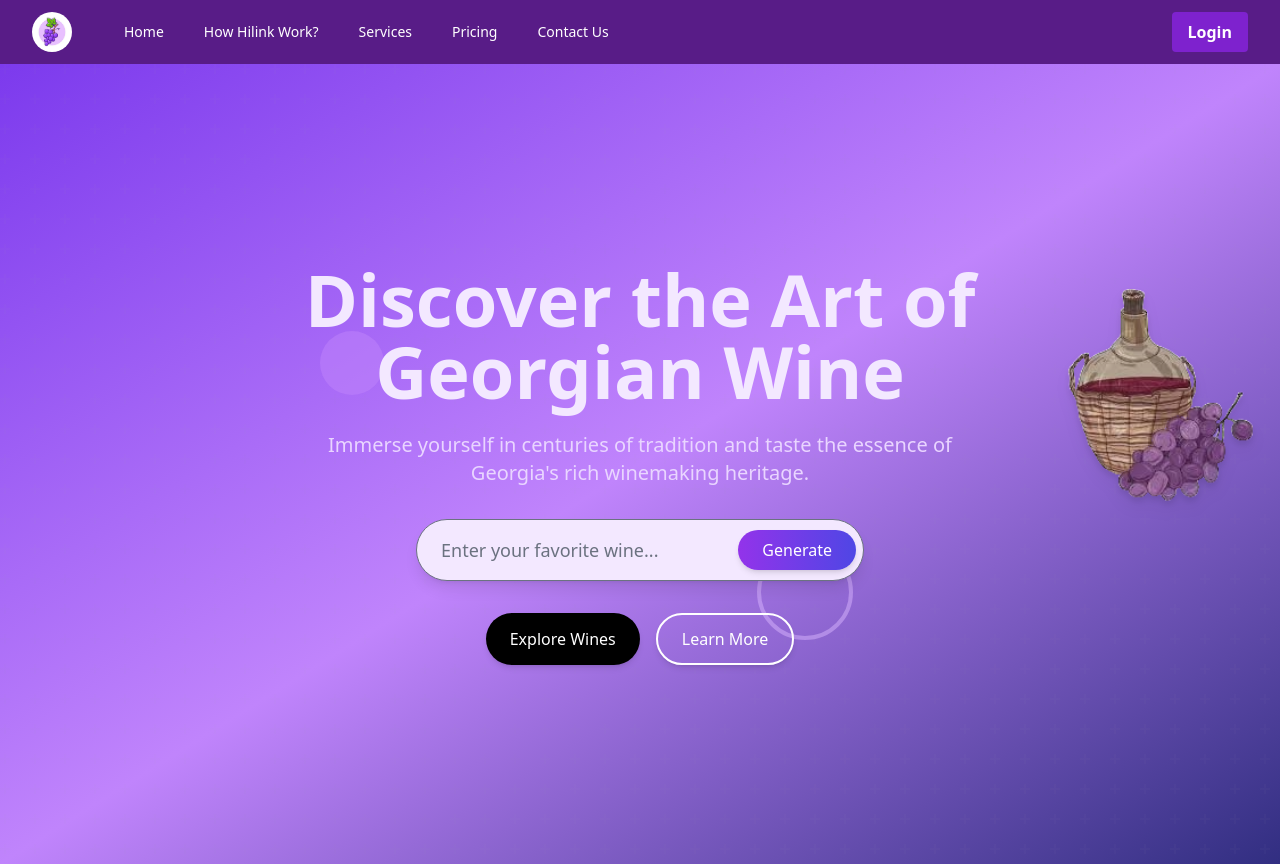
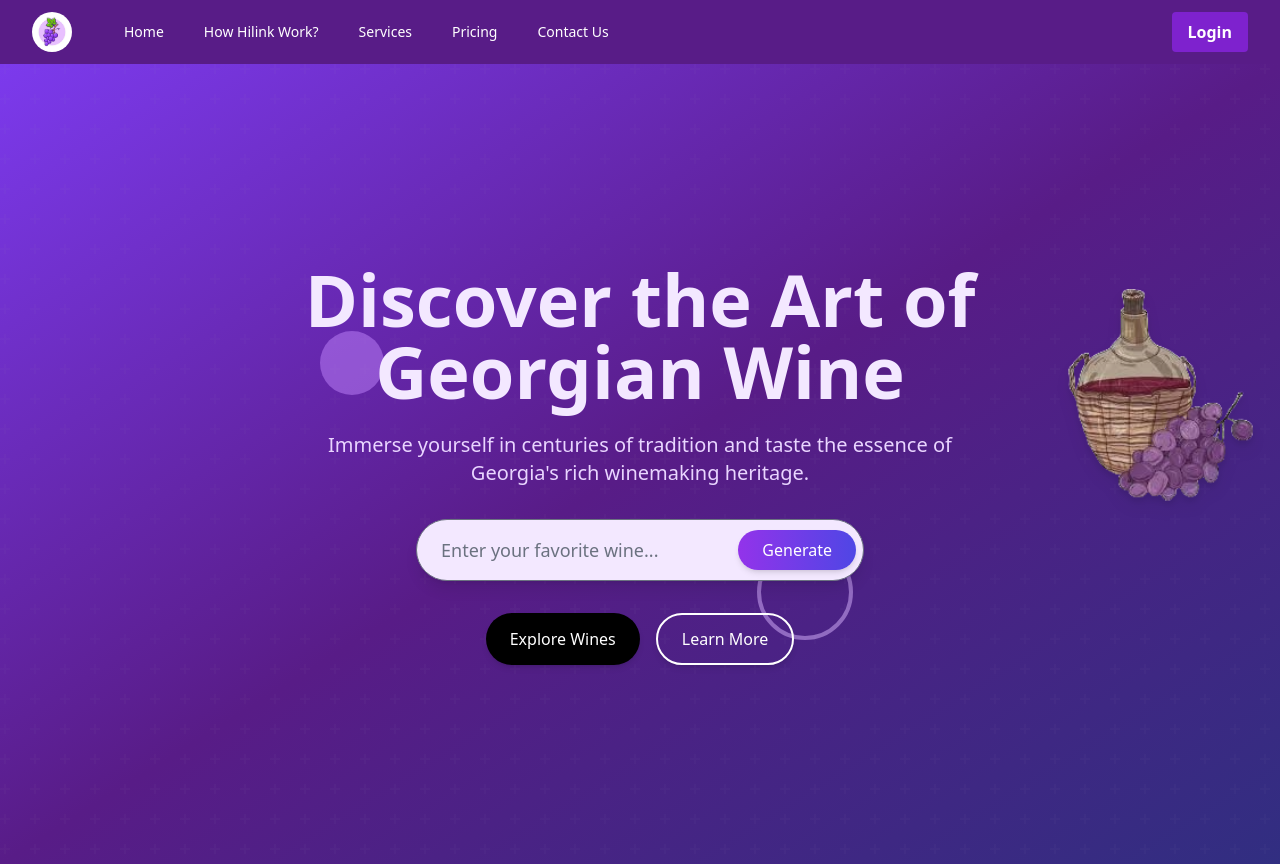
Before and after one commit to Matheus-The-one/ToastGen, a Next.js app in the folder toastgen/: page / in a window 1280 px wide. Built offline with nearby package versions, Linux system fonts and the light colour scheme.

Commit message:
adding display colors

```diff
--- a/toastgen/app/components/Hero.tsx
+++ b/toastgen/app/components/Hero.tsx
@@ -3,7 +3,7 @@ import Image from 'next/image';
 
 const Hero = () => {
   return (
-    <div className="relative min-h-screen overflow-hidden bg-gradient-to-br from-violet-600 via-purple-400 to-indigo-900">
+    <div className="relative min-h-screen overflow-hidden bg-gradient-to-br from-violet-600 via-purple-900 to-indigo-900">
       <div className="absolute inset-0 bg-pattern opacity-10"></div>
 
       <div className="relative z-10 flex flex-col items-center justify-center min-h-screen text-white px-4 py-16">
```
